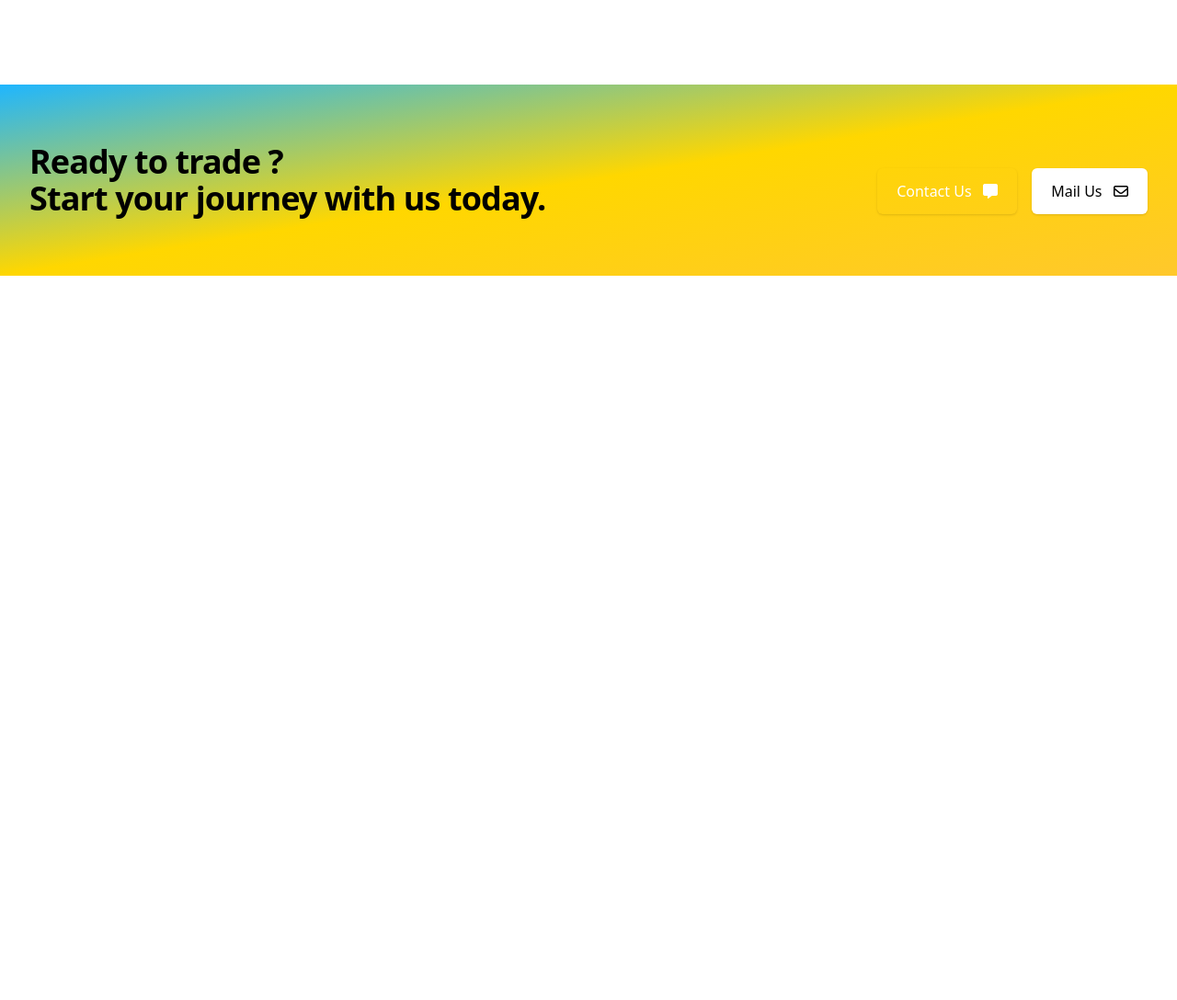
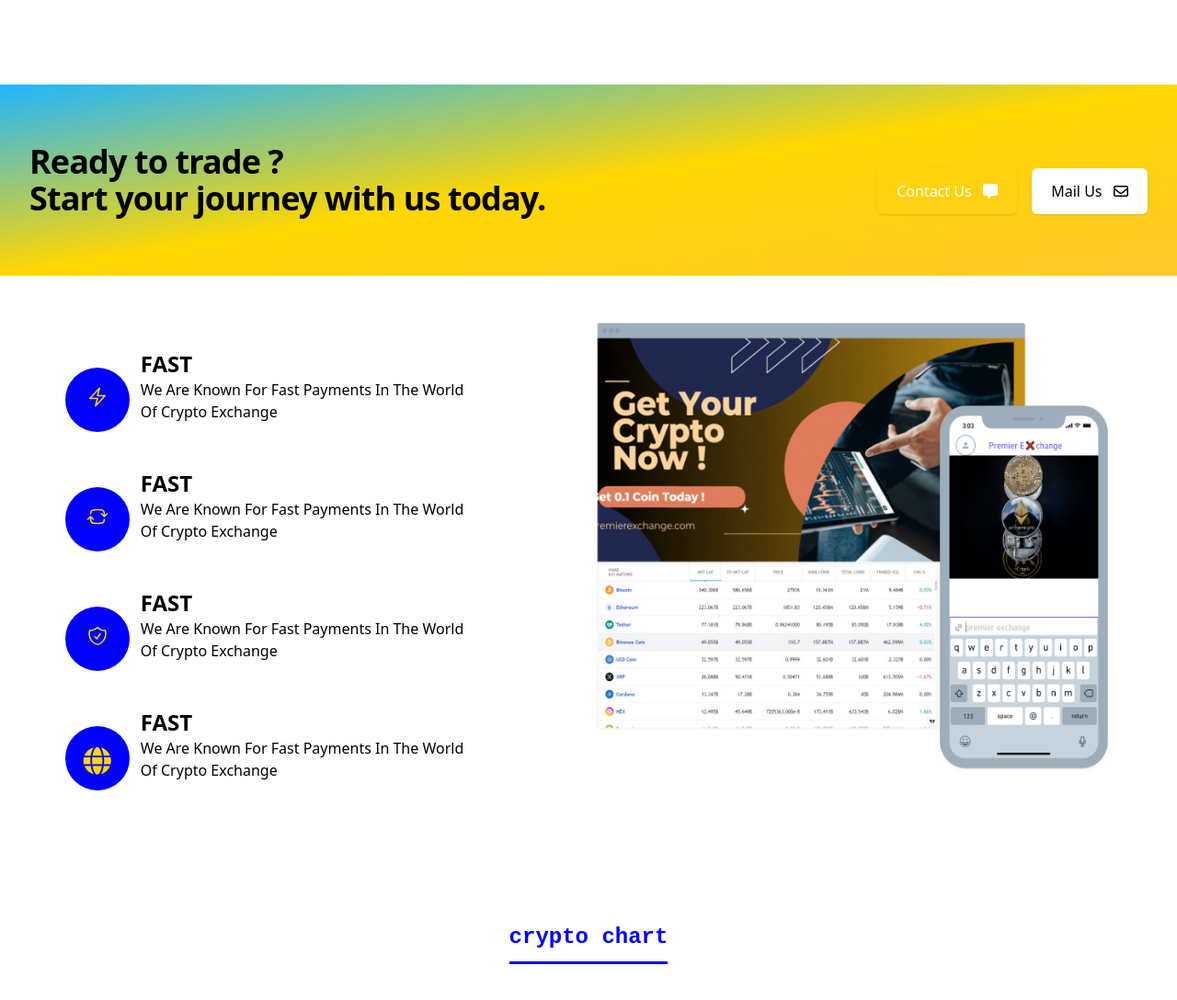
Before and after one commit to krisdikachi/premeir-exchange, a website: page index.html in a window 1280 px wide. Shown: the part 634-1722 px from the top of the page at 92% size. Before the commit the page ends 934 px from the top, so only its background shows below. Drawn offline with nearby package versions, Linux system fonts and the light colour scheme; some packages are replaced by stand-ins of ours; a script that the page names is missing.

Commit message:
second push

```diff
--- a/index.html
+++ b/index.html
@@ -41,7 +41,7 @@
     }</script>
 </head>
 
-<body >
+<body>
   <nav class=" nav h-fit bg-white " id="navbar">
     <a href="index.html"> <img src="img/logo3.png" alt="" id="logo"></a>
     <a href="#">
@@ -161,24 +161,7 @@
   </div>
 
   <img src="img/Get started.png" alt="" class="banner">
-  <!-- TradingView Widget BEGIN -->
 
-  <!-- <div class="tradingview-widget-container">
-  <div class="tradingview-widget-container__widget"></div>
-  <div class="tradingview-widget-copyright"><a href="https://www.tradingview.com/markets/cryptocurrencies/prices-all/" rel="noopener" target="_blank"><span class="blue-text">Crypto markets</span></a> by TradingView</div>
-  <script type="text/javascript" src="https://s3.tradingview.com/external-embedding/embed-widget-screener.js" async>
-  {
-  "width": "100%",
-  "height": "490",
-  "defaultColumn": "overview",
-  "screener_type": "crypto_mkt",
-  "displayCurrency": "USD",
-  "colorTheme": "dark",
-  "locale": "en"
-}
-  </script>
-</div> -->
-  <!-- TradingView Widget END -->
 
   <div class="header-banner">
     <div class="tradingview-widget-container">
@@ -258,9 +241,11 @@
           d="M2.25 12l8.954-8.955c.44-.439 1.152-.439 1.591 0L21.75 12M4.5 9.75v10.125c0 .621.504 1.125 1.125 1.125H9.75v-4.875c0-.621.504-1.125 1.125-1.125h2.25c.621 0 1.125.504 1.125 1.125V21h4.125c.621 0 1.125-.504 1.125-1.125V9.75M8.25 21h8.25" />
       </svg>
     </a>
-    <a href="#news"></i><svg xmlns="http://www.w3.org/2000/svg" fill="none" viewBox="0 0 24 24" stroke-width="1.5" stroke="currentColor" class="w-6 h-6">
-      <path stroke-linecap="round" stroke-linejoin="round" d="M7.5 8.25h9m-9 3H12m-9.75 1.51c0 1.6 1.123 2.994 2.707 3.227 1.129.166 2.27.293 3.423.379.35.026.67.21.865.501L12 21l2.755-4.133a1.14 1.14 0 01.865-.501 48.172 48.172 0 003.423-.379c1.584-.233 2.707-1.626 2.707-3.228V6.741c0-1.602-1.123-2.995-2.707-3.228A48.394 48.394 0 0012 3c-2.392 0-4.744.175-7.043.513C3.373 3.746 2.25 5.14 2.25 6.741v6.018z" />
-    </svg>
+    <a href="#news"></i><svg xmlns="http://www.w3.org/2000/svg" fill="none" viewBox="0 0 24 24" stroke-width="1.5"
+        stroke="currentColor" class="w-6 h-6">
+        <path stroke-linecap="round" stroke-linejoin="round"
+          d="M7.5 8.25h9m-9 3H12m-9.75 1.51c0 1.6 1.123 2.994 2.707 3.227 1.129.166 2.27.293 3.423.379.35.026.67.21.865.501L12 21l2.755-4.133a1.14 1.14 0 01.865-.501 48.172 48.172 0 003.423-.379c1.584-.233 2.707-1.626 2.707-3.228V6.741c0-1.602-1.123-2.995-2.707-3.228A48.394 48.394 0 0012 3c-2.392 0-4.744.175-7.043.513C3.373 3.746 2.25 5.14 2.25 6.741v6.018z" />
+      </svg>
     </a>
     <a href="#contact"><svg xmlns="http://www.w3.org/2000/svg" fill="none" viewBox="0 0 24 24" stroke-width="1.5"
         stroke="currentColor" class="w-6 h-6">
@@ -277,7 +262,83 @@
   </div>
 
 
+  <!-- our work *************************** -->
+  <div class="main-papa ">
+    <div class="papa block">
 
+      <div class="top-bottom flex mt-10">
+        <div class="divicon -mr-4 mt-5"><span class="icon text-3xl text-gold"><svg xmlns="http://www.w3.org/2000/svg"
+              fill="none" viewBox="0 0 24 24" stroke-width="1.5" stroke="currentColor" class="w-6 h-6">
+              <path stroke-linecap="round" stroke-linejoin="round"
+                d="M3.75 13.5l10.5-11.25L12 10.5h8.25L9.75 21.75 12 13.5H3.75z" />
+            </svg>
+          </span></div>
+        <div class="parent-fast block align-middle ">
+          <h2 class="ml-7 font-bold text-2xl">FAST</h2>
+
+          <p class="ml-7 capitalize ">we are known for fast payments in the world <br> of crypto exchange </p>
+        </div>
+      </div>
+
+      <div class="top-bottom flex mt-10">
+        <div class="divicon -mr-4 mt-5"><span class="icon text-3xl text-gold"><svg xmlns="http://www.w3.org/2000/svg" fill="none" viewBox="0 0 24 24" stroke-width="1.5" stroke="currentColor" class="w-6 h-6">
+          <path stroke-linecap="round" stroke-linejoin="round" d="M19.5 12c0-1.232-.046-2.453-.138-3.662a4.006 4.006 0 00-3.7-3.7 48.678 48.678 0 00-7.324 0 4.006 4.006 0 00-3.7 3.7c-.017.22-.032.441-.046.662M19.5 12l3-3m-3 3l-3-3m-12 3c0 1.232.046 2.453.138 3.662a4.006 4.006 0 003.7 3.7 48.656 48.656 0 007.324 0 4.006 4.006 0 003.7-3.7c.017-.22.032-.441.046-.662M4.5 12l3 3m-3-3l-3 3" />
+        </svg>
+
+            </svg>
+          </span></div>
+        <div class="parent-fast block align-middle ">
+          <h2 class="ml-7 font-bold text-2xl">FAST</h2>
+
+          <p class="ml-7 capitalize ">we are known for fast payments in the world <br> of crypto exchange </p>
+        </div>
+      </div>
+
+      <div class="top-bottom flex mt-10 ">
+        <div class="divicon -mr-4 mt-5"><span class="icon text-3xl text-gold"><svg xmlns="http://www.w3.org/2000/svg" fill="none" viewBox="0 0 24 24" stroke-width="1.5" stroke="currentColor" class="w-6 h-6">
+          <path stroke-linecap="round" stroke-linejoin="round" d="M9 12.75L11.25 15 15 9.75m-3-7.036A11.959 11.959 0 013.598 6 11.99 11.99 0 003 9.749c0 5.592 3.824 10.29 9 11.623 5.176-1.332 9-6.03 9-11.622 0-1.31-.21-2.571-.598-3.751h-.152c-3.196 0-6.1-1.248-8.25-3.285z" />
+        </svg>
+
+          </span></div>
+        <div class="parent-fast block align-middle ">
+          <h2 class="ml-7 font-bold text-2xl">FAST</h2>
+
+          <p class="ml-7 capitalize ">we are known for fast payments in the world <br> of crypto exchange </p>
+        </div>
+      </div>
+
+      <div class="top-bottom flex mt-10">
+        <div class="divicon -mr-4 mt-5"><span class="icon text-3xl text-gold"><i class="fa-solid fa-globe"></i>
+          </span></div>
+        <div class="parent-fast block align-middle ">
+          <h2 class="ml-7 font-bold text-2xl">FAST</h2>
+
+          <p class="ml-7 capitalize ">we are known for fast payments in the world <br> of crypto exchange </p>
+        </div>
+      </div>
+    </div>
+
+    <img src="img/phone (6).png" alt="" class="table-img">
+  </div>
+
+
+  <h1 class="font-semibold text-2xl mt-36 ml-auto head  ">crypto chart</h1>
+
+  <div class="tradingview-widget-container">
+  <div class="tradingview-widget-container__widget"></div>
+  <div class="tradingview-widget-copyright"><a href="https://www.tradingview.com/markets/cryptocurrencies/prices-all/" rel="noopener" target="_blank"><span class="blue-text">Crypto markets</span></a> by TradingView</div>
+  <script type="text/javascript" src="https://s3.tradingview.com/external-embedding/embed-widget-screener.js" async>
+  {
+  "width": "100%",
+  "height": "490",
+  "defaultColumn": "overview",
+  "screener_type": "crypto_mkt",
+  "displayCurrency": "USD",
+  "colorTheme": "dark",
+  "locale": "en"
+}
+  </script>
+</div>
   <!--
 <script src="https://cdn.jsdelivr.net/npm/popper.js@1.14.3/dist/umd/popper.min.js"
 integrity="sha384-ZMP7rVo3mIykV+2+9J3UJ46jBk0WLaUAdn689aCwoqbBJiSnjAK/l8WvCWPIPm49"
--- a/style.css
+++ b/style.css
@@ -587,8 +587,61 @@ margin-left: 30px;
     color: white;
   }
 
+  .divicon{
+    background-color: blue;
+height: 70px;
+width: 70px;
+border-radius: 50%;
+display: flex;
+justify-content: center;
+text-align: center;
+
+  }
+  .icon{
+   margin-top: 20px;
+   font-size: 30px;
+   font-weight: bolder;
+
+  }
+.papa{
+    display: block;
+
+}
+.main-papa{
+    display: flex;
+    justify-content: space-around;
+    margin-top: 40px;
+}
+.table-img{
+    width: 44%;
+    height: 500px;
+}
+.head{
+    text-align: center;
+    margin-bottom: -40px;
+    color: blue;
+    border-bottom: 3px solid blue;
+    width: fit-content;
+    margin-left: auto;
+    margin-right: auto;
+    padding-bottom: 10px;
+    font-family: 'Courier New', Courier, monospace;
+    letter-spacing: 2;
+}
 
 @media screen and (max-width: 1024px) {
+    .main-papa{
+        display: block;
+    }
+    .top-bottom{
+        margin-left: 15%;
+    }
+    .table-img{
+        margin-left: 20%;
+        width: 500px;
+        margin-top: 40px;
+
+    }
     .header-banner{
         background-color: blue;
         height: fit-content;
@@ -709,7 +762,7 @@ top: 0;
         border-radius: 10px;
         background-color: #ffba24;
         display: block;
-
+text-transform: capitalize;
     }
 
     .btnOpen {
@@ -833,4 +886,22 @@ display: none;
     display: flex;
     width: 100%;
   }
+  .main-papa{display: block}
+  .table-img{
+    margin-left: 0;
+    /* display: none; */
+  }
+
+
+  .main-papa{
+
+    margin-left: 0;
+  }
+  .top-bottom{
+    margin-left: 0;
+    padding: 10px;
+  }
+  .papa{
+    margin-left: 0;
+  }
 }
--- a/tailwind.config.js
+++ b/tailwind.config.js
@@ -13,6 +13,10 @@ module.exports = {
       'gray': '#8492a6',
       'gray-light': '#d3dce6',
     },
+    fontSize:{
+      '3xl':'35px',
+      '2xl':'25px',
+    },
 
     fontFamily: {
       sans: ['Graphik', 'sans-serif'],
```
